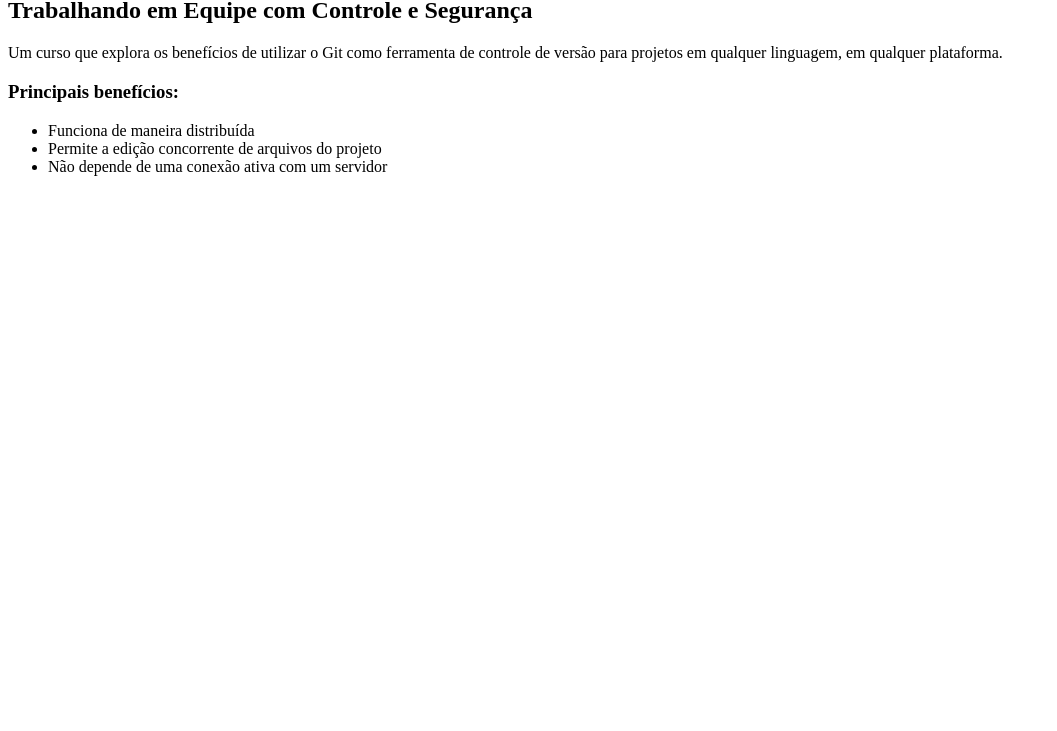
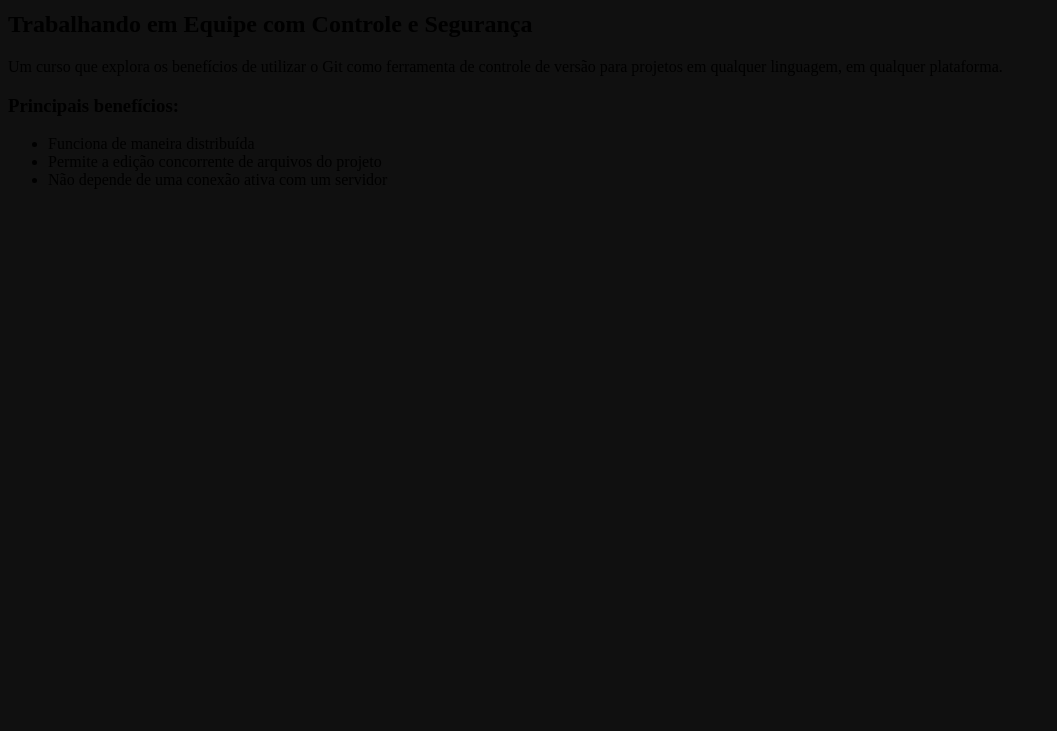
Before and after one commit to athosjullian/curso-git, a plain HTML site: page index.html in a window 1280 px wide. Shown: the part 69-800 px from the top of the page, without its empty margins (0-1057 px from the left). Drawn offline with Linux system fonts and the light colour scheme.

Commit message:
incluindo estilo para a página

```diff
--- /dev/null
+++ b/design.css
@@ -0,0 +1,5 @@
+@charset "UTF-8";
+
+body {
+    background-color: #101010;
+}
--- a/index.html
+++ b/index.html
@@ -1,5 +1,7 @@
-<html>
+<!DOCTYPE html>
+<html lang="pt-br">
     <head>
+        <link rel="stylesheet" href="design.css">
     </head>
     <body>
         <h1>Git</h1>
```
